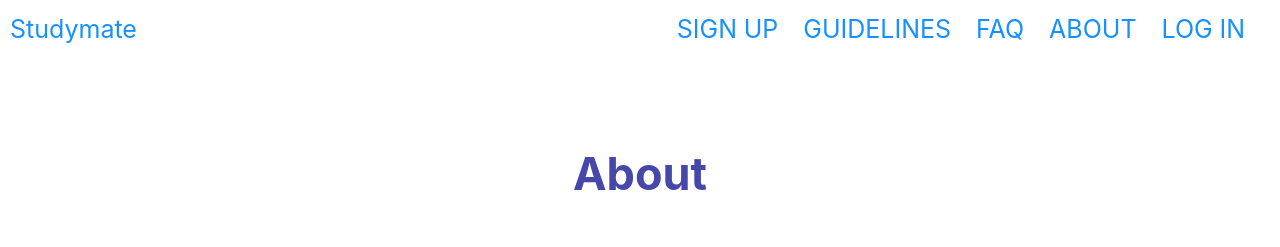
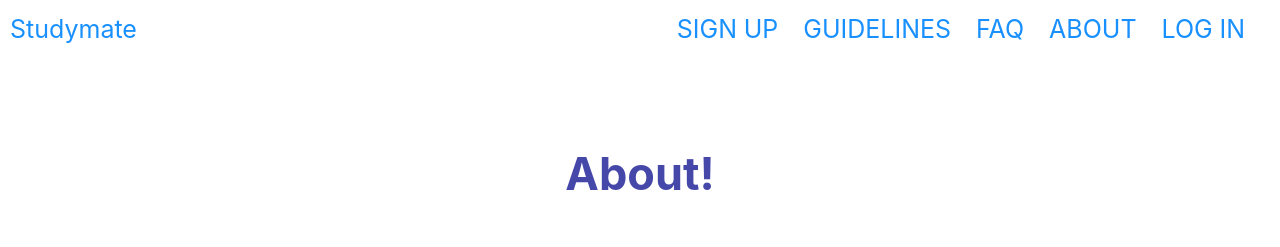
Before and after one commit to sbin0819/webcam, a React (Create React App) app in the folder front/: page /about in a window 1280 px wide. Shown: the top 247 px of the page. Built offline with nearby package versions, Linux system fonts and the light colour scheme.

Commit message:
edit markdown

```diff
--- a/front/src/pages/about/markdown.js
+++ b/front/src/pages/about/markdown.js
@@ -1,5 +1,5 @@
 export const markdown = `
-<h1 class='top'>About</h1>
+<h1 class='top'>About!</h1>
 <h1>Overview</h1>
 <p>The real magic of Focusmate is our community! Each of us encourages, inspires, and depends on one another to accomplish amazing things.</p>
 
```
